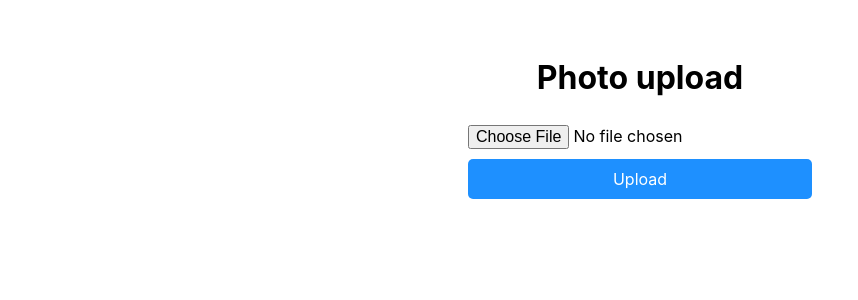
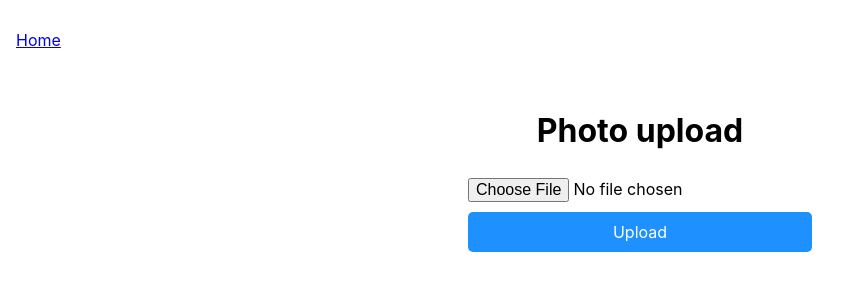
Before and after one commit to mzavattaro/chronopass-ai, a Next.js app: page /upload in a window 1280 px wide. Shown: the top 300 px of the page, without its empty margins (0-858 px from the left). Built offline with nearby package versions, Linux system fonts and the light colour scheme.

Commit message:
Add basic navigation

```diff
--- /dev/null
+++ b/app/upload/Page.module.css
@@ -0,0 +1,3 @@
+.page {
+  padding: 1rem;
+}
--- a/app/upload/page.tsx
+++ b/app/upload/page.tsx
@@ -1,12 +1,21 @@
 import { Group } from '@mantine/core';
+import Link from 'next/link';
 import { NextPage } from 'next';
 import React from 'react';
 import UploadForm from '@/app/components/UploadForm/UploadForm';
+import styles from './Page.module.css';
 
 const Page: NextPage = () => (
-  <Group justify="center" mt="xl">
-    <UploadForm />
-  </Group>
+  <div className={styles.page}>
+    <Group justify="flex-start" mt="sm">
+      <Link href="/">
+        <span>Home</span>
+      </Link>
+    </Group>
+    <Group justify="center" mt="xl">
+      <UploadForm />
+    </Group>
+  </div>
 );
 
 export default Page;
```
